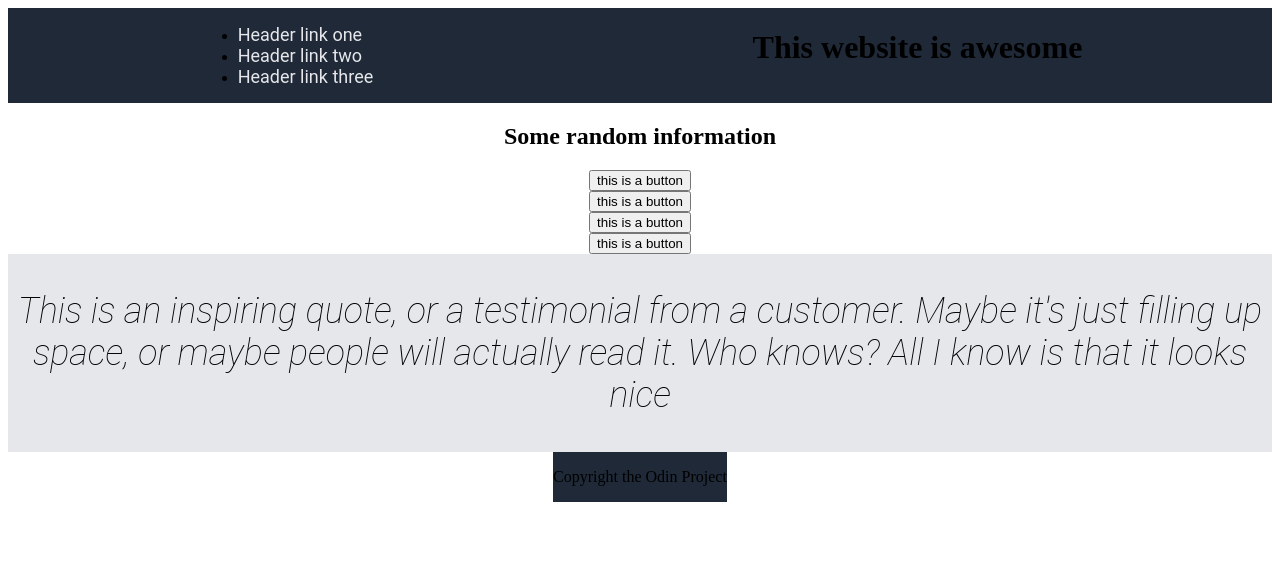
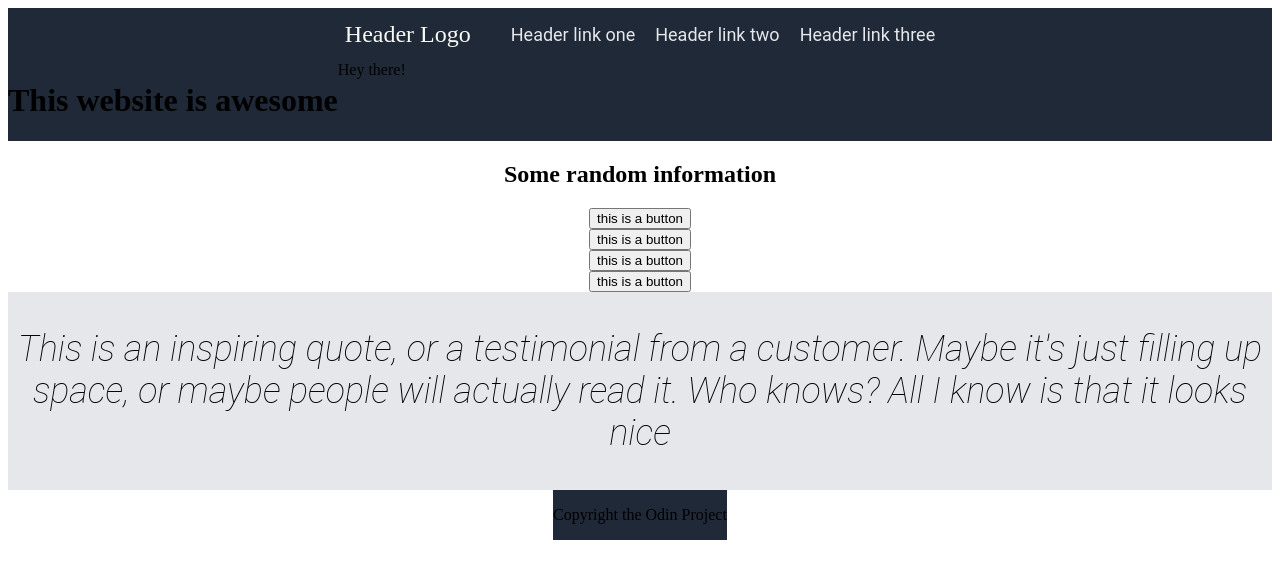
Before and after one commit to MattE-BB/landingpagefound, a plain HTML site: page index.html in a window 1280 px wide. Drawn offline with Linux system fonts and the light colour scheme.

Commit message:
Learning flexbox - lots of issues.

```diff
--- a/index.html
+++ b/index.html
@@ -8,16 +8,25 @@
 </head>
 <body>
     <div class="herosection">
-        <div class="headerlinks">
+        <div class="header">
+            <div class="logo">
+                Header Logo
+            </div>
+            <div class="navlinks">
             <ul>
                 <li><a href="#">Header link one</a></li>
                 <li><a href="#">Header link two</a></li>
                 <li><a href="#">Header link three</a></li>
             </ul>
             </div>
+        </div>
+        <div class="blah">
         <div class="herocontent">
         <h1>This website is awesome</h2>
         </div>
+        <div class="heythere"> Hey there!</div>
+    </div>
+
 </div>
     <div class="content">
         <h2> Some random information</h2>
--- a/style.css
+++ b/style.css
@@ -21,23 +21,35 @@ body {
     text-align: center;
 }
 
+ul {
+    list-style: none;
+    display: flex;
+    gap: 20px;
+}
+
+
 .cta {
-
 }
 
 .herosection,
 .footer {
     background-color: #1f2937;
-    display: flex;
-    justify-content: space-around;
 }
 
-.herocontent {
-
+.header {
+    display: flex;
+    justify-content: center;
+    align-items: center;
 }
 
-.headerlinks {
+.navlinks {
+    display: flex;
+}
 
+.logo {
+    display: flex;
+    color: #F9FAF8;
+    font-size: 24px;
 }
 
 a {
@@ -52,6 +64,18 @@ a {
 
 }
 
+.heythere {
+    display: flex;
+}
+
 .cta {
 
 }
+
+.herocontent {
+    display: flex;
+}
+
+.blah {
+    display: flex;
+}
```
Also changed, not shown: 1 other file. Lines whose indentation alone changed are shown as unchanged.
